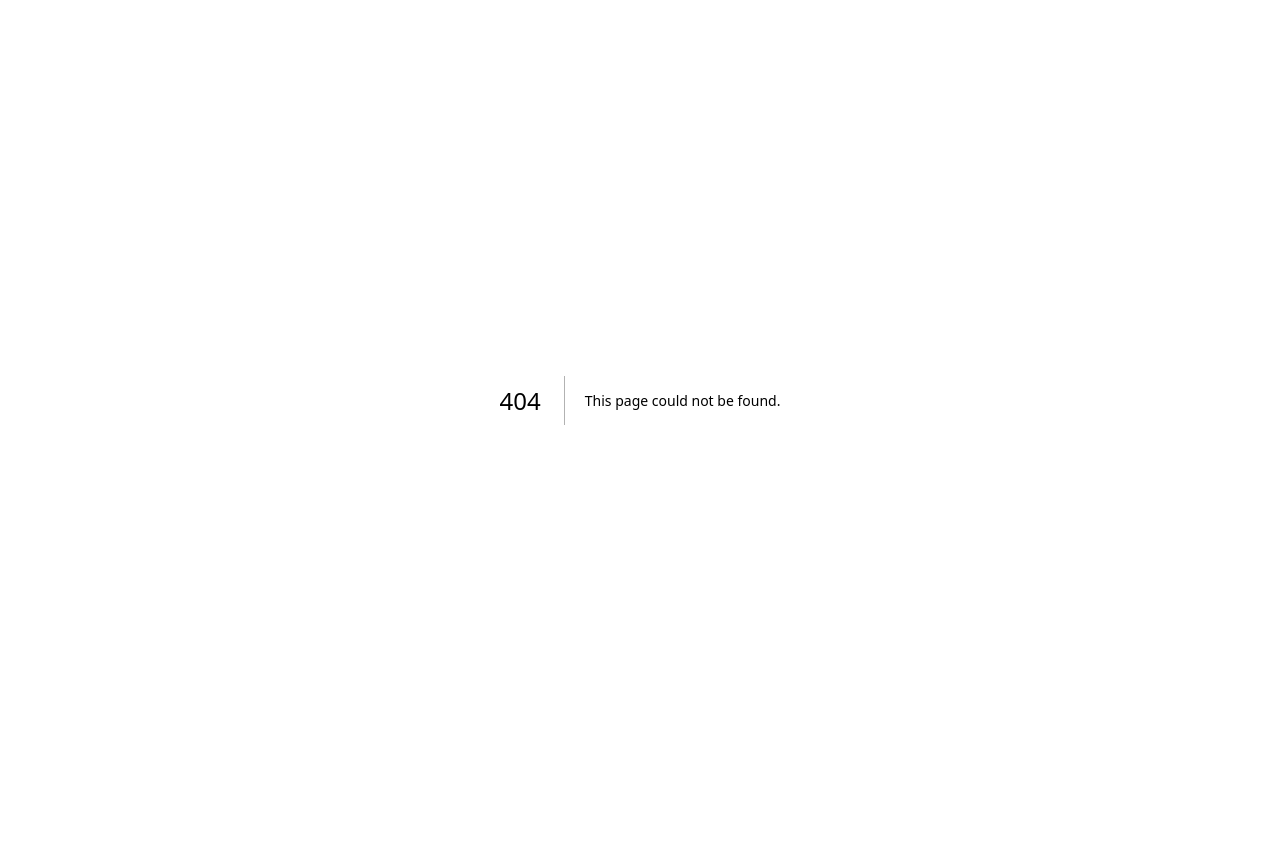
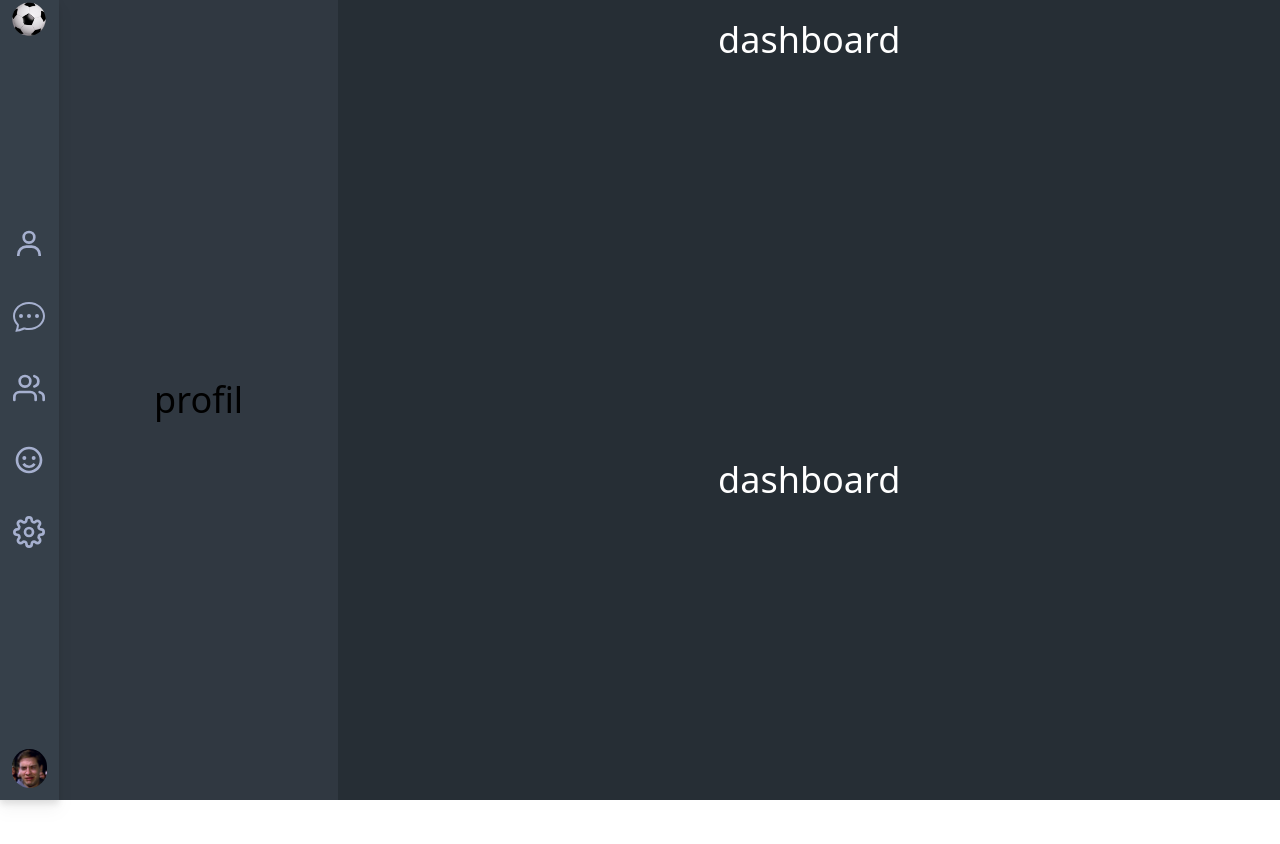
Before and after one commit to mbifenzi/next-chat-app, a Next.js app in the folder modern-chat/: page /dashboard/1 in a window 1280 px wide. Before the commit this address had no page. Shown: the top 844 px of the page. Before the commit the page ends 800 px from the top, so only its background shows below. Built offline with nearby package versions, Linux system fonts and the light colour scheme.

Commit message:
dashboard setup done

```diff
--- a/modern-chat/components/Leftbar.tsx
+++ b/modern-chat/components/Leftbar.tsx
@@ -7,11 +7,24 @@ import { BsChatDots } from "react-icons/bs";
 import { FiUsers } from  "react-icons/fi";
 import { BiSmile } from "react-icons/bi";
 import { FiSettings } from "react-icons/fi";
+import { useRouter } from "next/router";
+import dashboard from "../pages/dashboard/[id]";
+import { Context } from "../context";
 
 
 const icons = "h-14 w-14 text-[#A6B0CF] hover:bg-[#3E4A56] p-3 rounded-lg"
 
 const Leftbar = () => {
+  const { username, id } = React.useContext(Context);
+  const router = useRouter();
+  const redirect = (id:number) => {
+    router.push(`/dashboard/${id}`);
+  }
+  const khriwa = () => {
+    <div>
+      <h1>khriwa</h1>
+    </div>
+  }
   return (
     <div
       className=" w-20 h-screen bg-[#36404A] flex flex-col
@@ -24,7 +37,7 @@ const Leftbar = () => {
         className="w-full h-full flex flex-col justify-center
               space-y-4 items-center"
       >
-        <BiUser className={icons}/>
+        <BiUser className={icons} onClick={() => redirect(id)}/>
         <BsChatDots className={icons}/>
         <FiUsers className={icons}/>
         <BiSmile className={icons}/>
--- a/modern-chat/context/index.tsx
+++ b/modern-chat/context/index.tsx
@@ -9,6 +9,7 @@ const getUserData = () =>{
     chat: [],
     friends: [],
     rooms: [],
+    id: 1,
   }
   // axios.get("http://localhost:3000/api/user").then((res) => {
      // data = res.data;
@@ -25,6 +26,7 @@ interface ContextProps {
   friends: string[];
   avatar: string;
   rooms: string[];
+  id: number;
 }
 
 export const Context = createContext(getUserData());
@@ -39,10 +41,7 @@ export const ContextProvider = ({children}: {children:React.ReactNode}) => {
     friends: [""],
     avatar: "",
     rooms: [""],
-  }
-
-  function setUsername(username: string) {
-    userContext.username = username;
+    id: 1,
   }
 
   return (
--- /dev/null
+++ b/modern-chat/pages/dashboard/[id].tsx
@@ -0,0 +1,32 @@
+import Head from "next/head";
+import { useRouter } from "next/router";
+import React from "react";
+import Leftbar from "../../components/Leftbar";
+import { Context } from "../../context";
+
+const dashboard = () => {
+  const { username } = React.useContext(Context);
+  const router = useRouter();
+  const { id } = router.query;
+  return (
+    <div className="flex">
+      <Head>
+        <title>dashboard</title>
+      </Head>
+      <Leftbar />
+      <div className="w-[380px] flex justify-center items-center bg-[#303841]">
+        <div className=" text-4xl text-black">profil</div>
+      </div>
+      <div className="w-full h-screen bg-[#262E35]">
+        <div className="flex justify-center items-center h-20">
+            <div className="text-4xl text-white">dashboard</div>
+        </div>
+        <div className="flex justify-center items-center h-full">
+            <div className="text-4xl text-white">dashboard</div>
+        </div>
+      </div>
+    </div>
+  );
+};
+
+export default dashboard;
--- /dev/null
+++ b/modern-chat/pages/friends/[id].tsx
@@ -0,0 +1,9 @@
+import React from 'react'
+
+const Friends = () => {
+  return (
+    <div>Friends</div>
+  )
+}
+
+export default Friends
--- a/modern-chat/pages/index.tsx
+++ b/modern-chat/pages/index.tsx
@@ -24,7 +24,7 @@ export default function Home() {
       </Head>
       <main className="bg-white flex">
         <Leftbar />
-        <Middlebar />
+        {/* <Middlebar /> */}
 
       </main>
     </>
--- /dev/null
+++ b/modern-chat/pages/profil/[id].tsx
@@ -0,0 +1,9 @@
+import React from 'react'
+
+const Profil = () => {
+  return (
+    <div>Profil</div>
+  )
+}
+
+export default Profil
--- /dev/null
+++ b/modern-chat/pages/rooms/[id].tsx
@@ -0,0 +1,9 @@
+import React from 'react'
+
+const Rooms = () => {
+  return (
+    <div>Rooms</div>
+  )
+}
+
+export default Rooms
--- /dev/null
+++ b/modern-chat/pages/settings/[id].tsx
@@ -0,0 +1,9 @@
+import React from 'react'
+
+const Settings = () => {
+  return (
+    <div>Settings</div>
+  )
+}
+
+export default Settings
```
